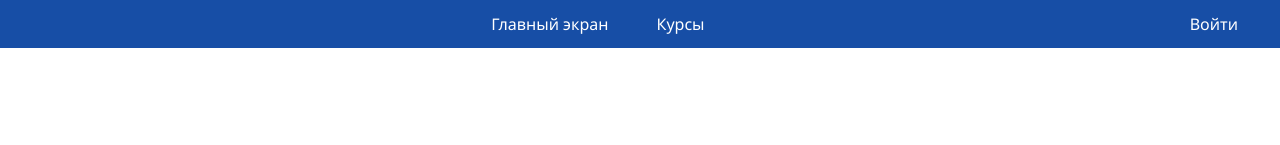
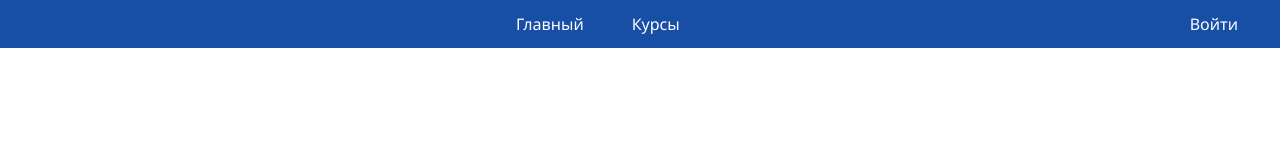
Before and after one commit to ErsulZh/1, a plain HTML site: page stud/students/index.html in a window 1280 px wide. Shown: the top 145 px of the page. Drawn offline with Linux system fonts and the light colour scheme.

Commit message:
new commit

```diff
--- a/stud/students/index.html
+++ b/stud/students/index.html
@@ -9,7 +9,7 @@
 <body>
     <div class="topnav">
         <div class="topnav-center">
-            <button class="nav-btn" id="mainBtn">Главный экран</button>
+            <button class="nav-btn" id="mainBtn">Главный</button>
             <button class="nav-btn" id="coursesBtn">Курсы</button>
         </div>
         <div id="profileArea"></div>
```
